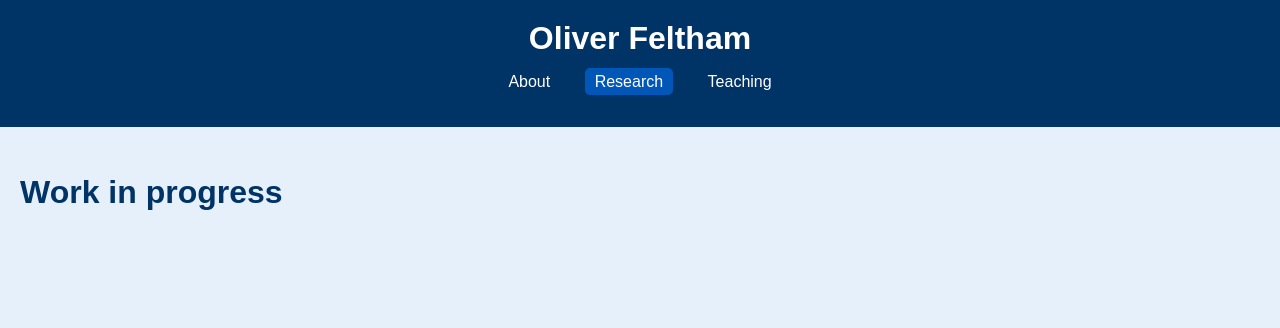
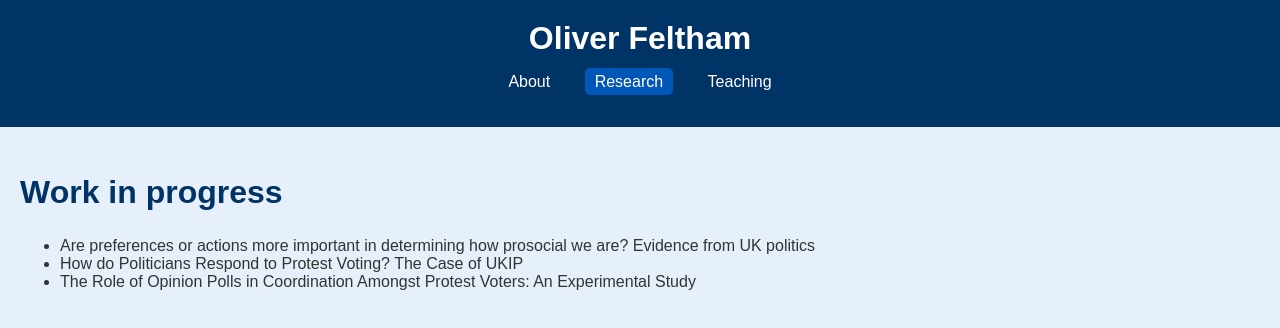
Before and after one commit to ofeltham/ofeltham.github.io, a plain HTML site: page research.html in a window 1280 px wide. Drawn offline with Linux system fonts and the light colour scheme.

Commit message:
Update research.html

```diff
--- a/research.html
+++ b/research.html
@@ -18,9 +18,13 @@
             </ul>
         </nav>
     </header>
-
     <main>
         <h2>Work in progress</h2>
+        <ul>
+          <li>Are preferences or actions more important in determining how prosocial we are? Evidence from UK politics</li>
+          <li>How do Politicians Respond to Protest Voting? The Case of UKIP</li>
+          <li>The Role of Opinion Polls in Coordination Amongst Protest Voters: An Experimental Study</li>
+        </ul>
     </main>
 </body>
 </section>
```
